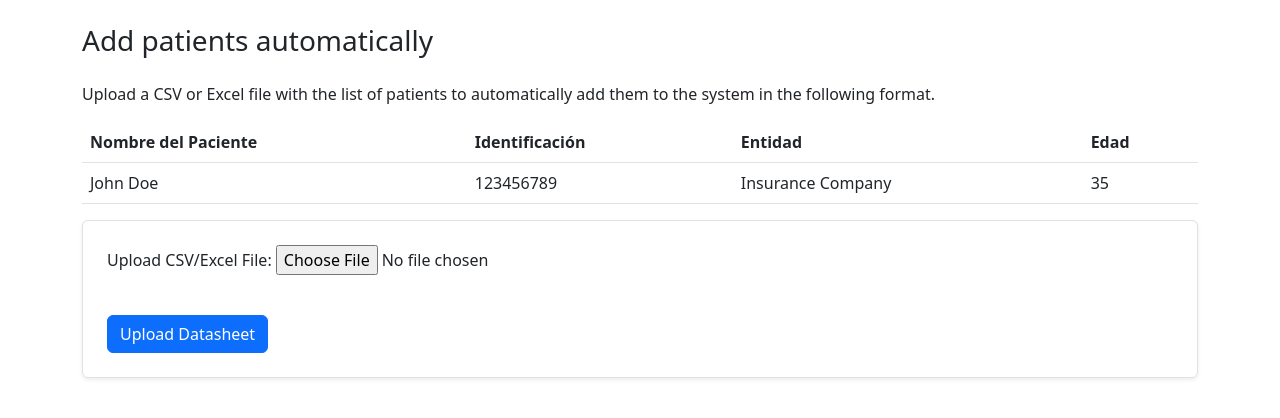
After one commit to Proyecyp-Integrador-I/MediFlow, a Django app: page /patient-extraction/ in a window 1280 px wide. The commit adds this page. Shown: the top 418 px of the page. Run offline with Django 5.2, Linux system fonts and the light colour scheme; some libraries are stand-ins or nearby versions.

Commit message:
Added bulk patient addition and UX changes

```diff
--- a/mediflow/settings.py
+++ b/mediflow/settings.py
@@ -26,7 +26,7 @@ SECRET_KEY = 'django-insecure-kif_8q!^ho$ct=pb*z!!-3t*34*vjb@8jxd47ey8#)u3t8j&&+
 # SECURITY WARNING: don't run with debug turned on in production!
 DEBUG = True
 
-ALLOWED_HOSTS = []
+ALLOWED_HOSTS = ['*']
 
 
 # Application definition
--- a/mediflow/urls.py
+++ b/mediflow/urls.py
@@ -28,6 +28,7 @@ urlpatterns = [
     path('exams/edit/<int:pk>/', mediflowViews.view_pdf, name="view_pdf"),
     path('exam/download/<int:path>', mediflowViews.download, name="download"),
     path('exam/next_exam/', mediflowViews.next_exam, name="next_exam"),
+    path('patient-extraction/', mediflowViews.automated_patient_extraction, name="patient_extraction"),
 ]
 
 if settings.DEBUG:
--- a/mediflowApp/admin.py
+++ b/mediflowApp/admin.py
@@ -1,5 +1,7 @@
 from django.contrib import admin
-from .models import Exam
+from .models import Exam, Patient, Ophtalmologist
 
 
 admin.site.register(Exam)
+admin.site.register(Patient)
+admin.site.register(Ophtalmologist)
--- a/mediflowApp/forms.py
+++ b/mediflowApp/forms.py
@@ -15,12 +15,13 @@ class UploadExamForm(forms.ModelForm):
         model = Exam
         fields = ['file', 'date', 'apparatus', 'exam_type', 'patient']
         widgets = {
-            'date': forms.DateInput(attrs={'type': 'date'}),
+            'date': forms.DateInput(attrs={'type': 'date'})
         }
 
     def __init__(self, *args, **kwargs):
         super(UploadExamForm, self).__init__(*args, **kwargs)
-        self.fields['file'].widget.attrs.update({'accept': 'application/pdf'})  # Accept only PDFs
+        self.fields['file'].widget.attrs.update({'accept': 'application/pdf',
+            'multiple': True })  # Accept only PDFs
 
 class AddPatientForm(forms.ModelForm):
     class Meta:
--- a/mediflowApp/models.py
+++ b/mediflowApp/models.py
@@ -8,7 +8,7 @@ class Patient(models.Model):
     email = models.EmailField(blank=True, null=True)
     phone = models.CharField(max_length=10, blank=True, null=True) # CAMBIAR A LISTA DE TELEFONOS
     age = models.IntegerField(blank=True, null=True)
-    date_of_birth = models.DateField()
+    date_of_birth = models.DateField(null=True)
     gender = models.CharField(max_length=50)
     address = models.CharField(max_length=100, blank=True, null=True)
     health_insurance = models.CharField(max_length=50)
--- /dev/null
+++ b/mediflowApp/templates/automated_extraction.html
@@ -0,0 +1,45 @@
+<!DOCTYPE html>
+<html lang="en">
+<head>
+    <meta charset="UTF-8">
+    <meta name="viewport" content="width=device-width, initial-scale=1.0">
+    <title>Automatic Extraction</title>
+    <!-- Bootstrap CSS -->
+    <link href="https://cdn.jsdelivr.net/npm/bootstrap@5.3.0/dist/css/bootstrap.min.css" rel="stylesheet">
+</head>
+<body>
+    <div class="container my-4">
+        <h1 class="h3 mb-4">Add patients automatically</h1>
+        <h3 style="color: red;">{{ error }}</h3>
+        <p>Upload a CSV or Excel file with the list of patients to automatically add them to the system in the following format.</p>
+        <table class="table">
+            <thead>
+                <tr>
+                    <th>Nombre del Paciente</th>
+                    <th>Identificación</th>
+                    <th>Entidad</th>
+                    <th>Edad</th>
+                </tr>
+            </thead>
+            <tbody>
+                <tr>
+                    <td>John Doe</td>
+                    <td>123456789</td>
+                    <td>Insurance Company</td>
+                    <td>35</td>
+                </tr>
+            </tbody>
+        </table>
+
+        <form method="post" class="border p-4 shadow-sm rounded" enctype="multipart/form-data" action="/patient-extraction/">
+            {% csrf_token %}
+            <label for="data_file">Upload CSV/Excel File:</label>
+            <input type="file" id="patient_list" name="patient_list" accept=".csv, .xls, .xlsx" required><br><br>
+            <button type="submit" class="btn btn-primary mt-3">Upload Datasheet</button>
+        </form>
+    </div>
+
+    <!-- Bootstrap JS (Optional) -->
+    <script src="https://cdn.jsdelivr.net/npm/bootstrap@5.3.0/dist/js/bootstrap.bundle.min.js"></script>
+</body>
+</html>
--- a/mediflowApp/templates/home.html
+++ b/mediflowApp/templates/home.html
@@ -16,6 +16,7 @@
                Uploaded Exams</h1>
             <a href="{% url 'new_exam' %}" class="btn btn-success">Upload Exam</a>
             <a href="{% url 'new_patient' %}" class="btn btn-success">Add Patient</a>
+            <a href="{% url 'patient_extraction' %}" class="btn btn-success">Automated Patient Extraction</a>
         </div>
 
         <div class="table-responsive">
--- a/mediflowApp/templates/view_pdf.html
+++ b/mediflowApp/templates/view_pdf.html
@@ -20,7 +20,7 @@
                     <p>Currently analyzing the exam of {{ file.patient.name }} {{ file.patient.last_name }}, {{ file.patient.identification }}</p>
 
                     <label for="result_analysis" class="form-label"><h3>Result Analysis:</h3></label>
-                    <textarea name="result_analysis" id="result_analysis" class="form-control" rows="5">{{ file.result_analysis }}</textarea>
+                    <textarea name="result_analysis" id="result_analysis" class="form-control" rows="5">{{ default_analysis }}{{ file.result_analysis }}</textarea>
                 </div>
                 <div>
                     <object data="{{ file.file.url }}" type="application/pdf" width="100%" height="800">
--- a/mediflowApp/views.py
+++ b/mediflowApp/views.py
@@ -4,6 +4,7 @@ from .forms import Exam, Patient
 from .generate_analysis import generate_analysis_pdf
 from django.conf import settings
 import os
+import pandas as pd
 
 def home(request):
     files = Exam.objects.all() # Filter by user
@@ -29,10 +30,42 @@ def new_patient(request):
         form = AddPatientForm()
     return render(request, 'new_patient.html', {'form': form})
 
+def automated_patient_extraction(request):
+    if request.method == 'POST':
+        try:
+            patient_list = request.FILES.get('patient_list')
+            df = pd.read_excel(patient_list)
+
+            df.columns = df.columns.str.strip()
+            for index, row in df.iterrows():
+                print(index)
+                existing_patient = Patient.objects.filter(identification=row['Identificación']).exists()
+                if not existing_patient:
+                    patient = Patient(
+                        name=row['Nombre del paciente'],
+                        last_name="",
+                        identification=row['Identificación'],
+                        age=row['Edad'],
+                        health_insurance=row['Entidad'])
+                    patient.save()
+        except Exception as e:
+            return render(request, 'automated_extraction.html', {'error': "Error al procesar el archivo"})
+
+        return redirect("home") # Redirigir a una página de éxito
+    else:
+        return render(request, 'automated_extraction.html', {'error': ""})
+
+def multiple_exams(request):
+    if request.method == 'POST':
+        patient_list = request.FILES.get('patient_list')
+        if form.is_valid():
+            form.save()
+            return redirect("home") # Redirigir a una página de éxito
+    else:
+        form = UploadExamForm()
+    return render(request, 'multiple_exams.html')
+
 def download(request, path):
-    #generate_analysis_pdf(exam, patient, f'media/analysis_{exam.id}.pdf')
-    #file_path = os.path.join(settings.MEDIA_ROOT, f'analysis_{path}.pdf')
-
     exam = get_object_or_404(Exam, pk=path)
     exam.result_analysis = exam.result_analysis
     exam.is_analyzed = True
@@ -75,12 +108,17 @@ def next_exam(request):
 
 def view_pdf(request, pk):
     exam = get_object_or_404(Exam, pk=pk)
+    default_analysis = ''
+    if exam.exam_type == '' and exam.is_analyzed == True:
+        default_analysis = 'Esta bien'
+
     if request.method == 'POST':
         form = UploadFileForm(request.POST, instance=exam)
         if form.is_valid():
             exam.result_analysis = request.POST.get('result_analysis')
+            patient = exam.patient
+
             exam.is_analyzed = True  # Por ejemplo, marcar como analizado una vez se edite
-            patient = exam.patient
             # Crear un PDF con el resultado del análisis
             pdf_path = f'media/{exam.exam_type}_{patient.name}_{patient.last_name}.pdf'
             generate_analysis_pdf(exam, patient, pdf_path)
@@ -93,4 +131,4 @@ def view_pdf(request, pk):
             return redirect('download', path=pk)
     else:
         form = UploadFileForm(instance=exam)
-    return render(request, 'view_pdf.html', {'form': form, 'file': exam})
+    return render(request, 'view_pdf.html', {'form': form, 'file': exam, 'default_analysis': default_analysis})
```
Also changed, not shown: db.sqlite3, mediflowApp/migrations/0002_alter_patient_date_of_birth.py (added).
